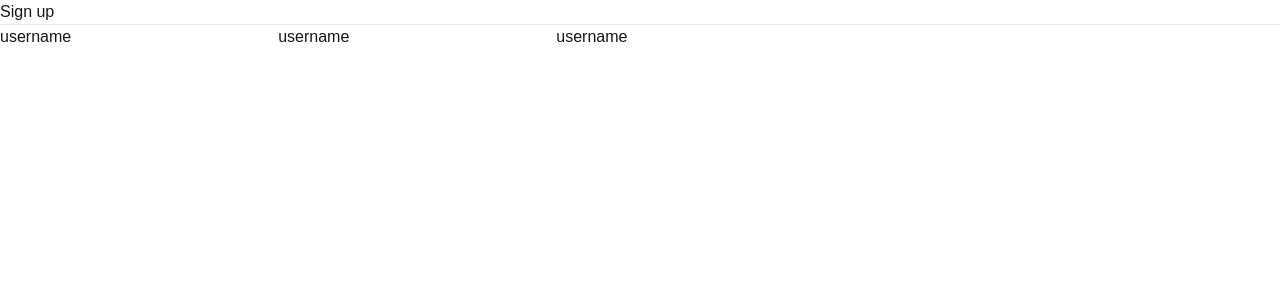
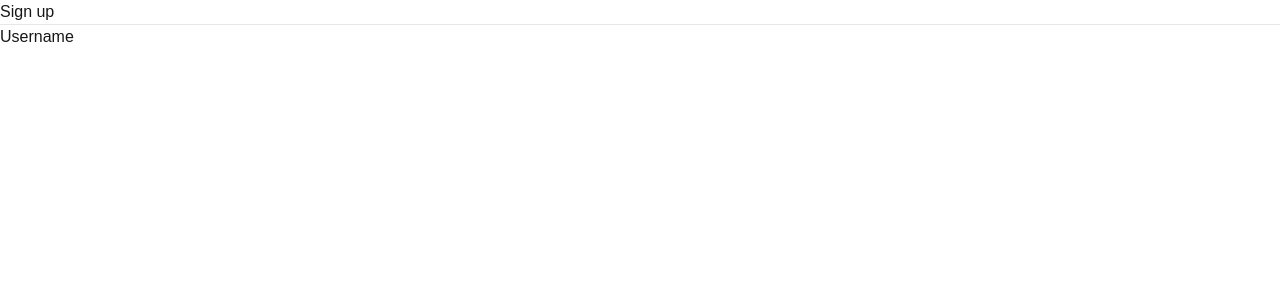
Before and after one commit to t-r-a-c-y/umuravaProduct, a Next.js app: page /signup in a window 1280 px wide. Shown: the top 300 px of the page. Built offline with nearby package versions, Linux system fonts and the light colour scheme.

Commit message:
first commit

```diff
--- a/src/app/signup/page.tsx
+++ b/src/app/signup/page.tsx
@@ -4,33 +4,30 @@ import React, { useState } from "react"
 import { useRouter } from "next/navigation"
 import axios from "axios"
 
-export default function SignupPage(){
-    const [user,setUser] = useState({
-        email:"",
-        username:"",
-        password:"",
-    })
-    const onSignUp = async ()=>{
+export default function SignupPage() {
+    const [user, setUser] = useState({
+        email: "",
+        username: "",
+        password: "",
+    });
 
-    }
-
-    return(
-        <div>
-            <h1>Sign up</h1>
-            <hr />
-            <div>
-            <label htmlFor="username">username</label>
-            <input type="text" name="username" id="username" value={user.username} onChange={(e)=>setUser({...user,username:e.target.value})}
-            className="p-2 border-gray-300 rounded-lg mb-4 focus:outline-none focus:border-gray-600" />
-
-<label htmlFor="username">username</label>
-            <input type="text" name="username" id="username" value={user.username} onChange={(e)=>setUser({...user,username:e.target.value})}
-            className="p-2 border-gray-300 rounded-lg mb-4 focus:outline-none focus:border-gray-600" />
-
-<label htmlFor="username">username</label>
-            <input type="text" name="username" id="username" value={user.username} onChange={(e)=>setUser({...user,username:e.target.value})}
-            className="p-2 border-gray-300 rounded-lg mb-4 focus:outline-none focus:border-gray-600" />
+    return (
+        <div className="min-h-screen flex items-center justify-center">
+            <div className="text-center p-6  shadow-lg rounded-lg">
+                <h1 className="text-2xl font-bold mb-4">Sign up</h1>
+                <hr className="mb-4" />
+                <div className="flex flex-col gap-4">
+                    <label htmlFor="username">Username</label>
+                    <input
+                        type="text"
+                        name="username"
+                        id="username"
+                        value={user.username}
+                        onChange={(e) => setUser({ ...user, username: e.target.value })}
+                        className="p-2 border border-gray-300 rounded-lg focus:outline-none focus:border-gray-600 text-black"
+                    />
+                </div>
             </div>
         </div>
-    )
+    );
 }
```
